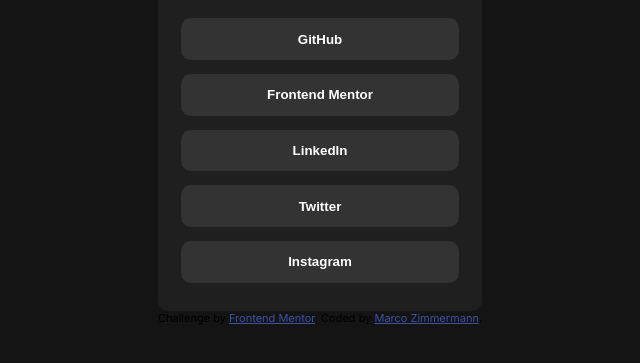
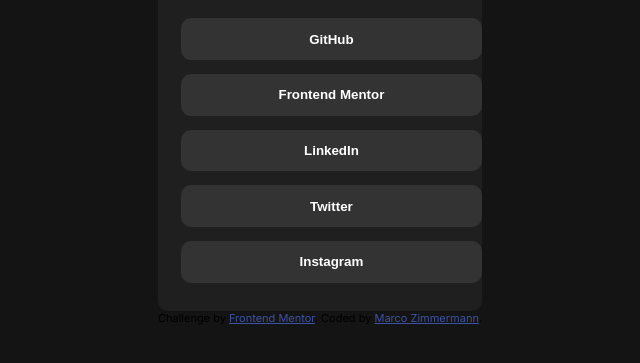
Before and after one commit to bluepersia/social-links-profile, a plain HTML site: page index.html in a window 1280 px wide. Shown: the part 363-726 px from the top of the page, without its empty margins (320-960 px from the left). Drawn offline with Linux system fonts and the light colour scheme.

Commit message:
Btn width fix

```diff
--- a/style.css
+++ b/style.css
@@ -68,12 +68,26 @@
 }
 
 
+
+.social_main {
+    display: flex;
+    flex-direction: column;
+    gap: 1em;
+    width: 100%;
+}
+
+
+
 .social_btn {
+    margin-left: auto;
+    margin-right: auto;
+    box-sizing: content-box;
+    width: 115px;
     background-color: var(--Grey);
     color: var(--White);
     border-radius: 10px;
     border: none;
-    padding: 1em 2em;
+    padding: 1em 5.7em;
     font-weight: bold;
     transition: all 300ms;
     cursor: pointer;
@@ -87,8 +101,11 @@
 }
 
 
-.social_main {
-    display: flex;
-    flex-direction: column;
-    gap: 1em;
+
+@media (min-width: 786px)
+{
+    .social_btn {
+        padding-left: 7em;
+        padding-right: 7em;
+    }
 }
```
